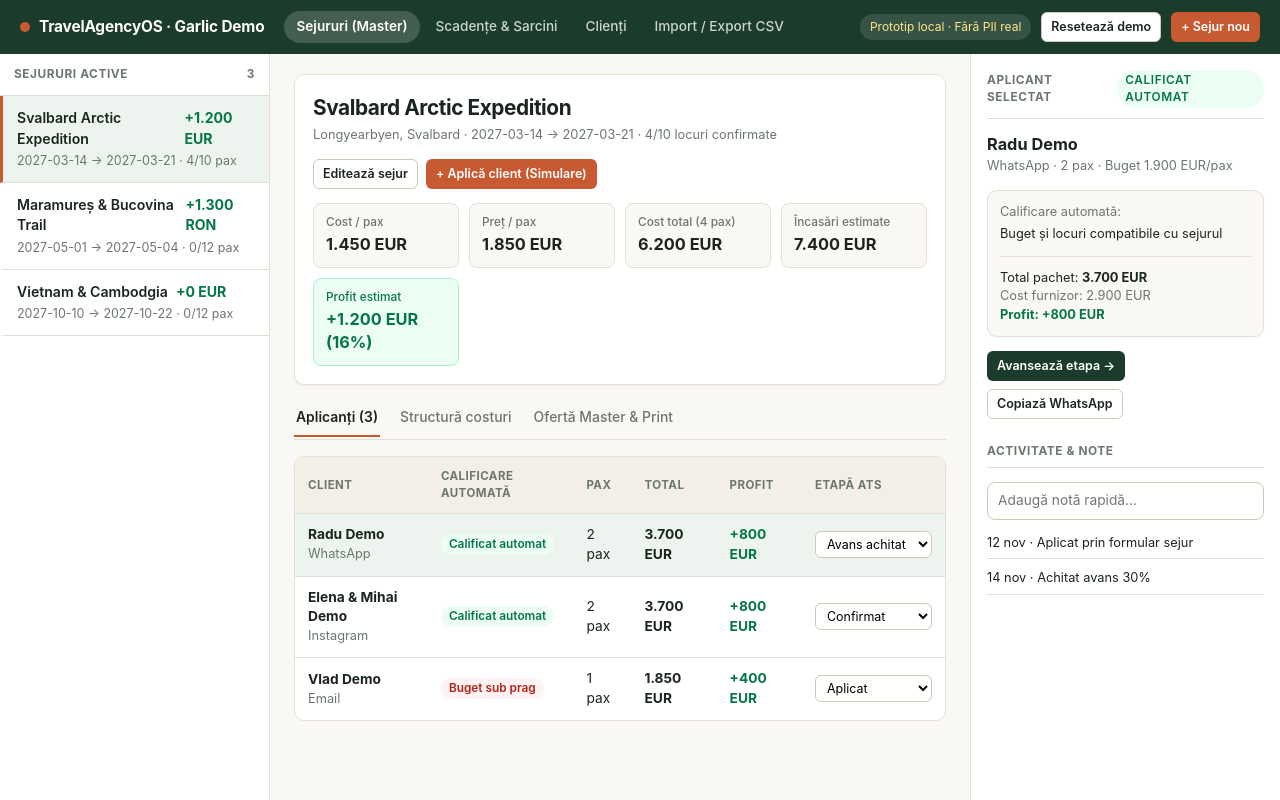
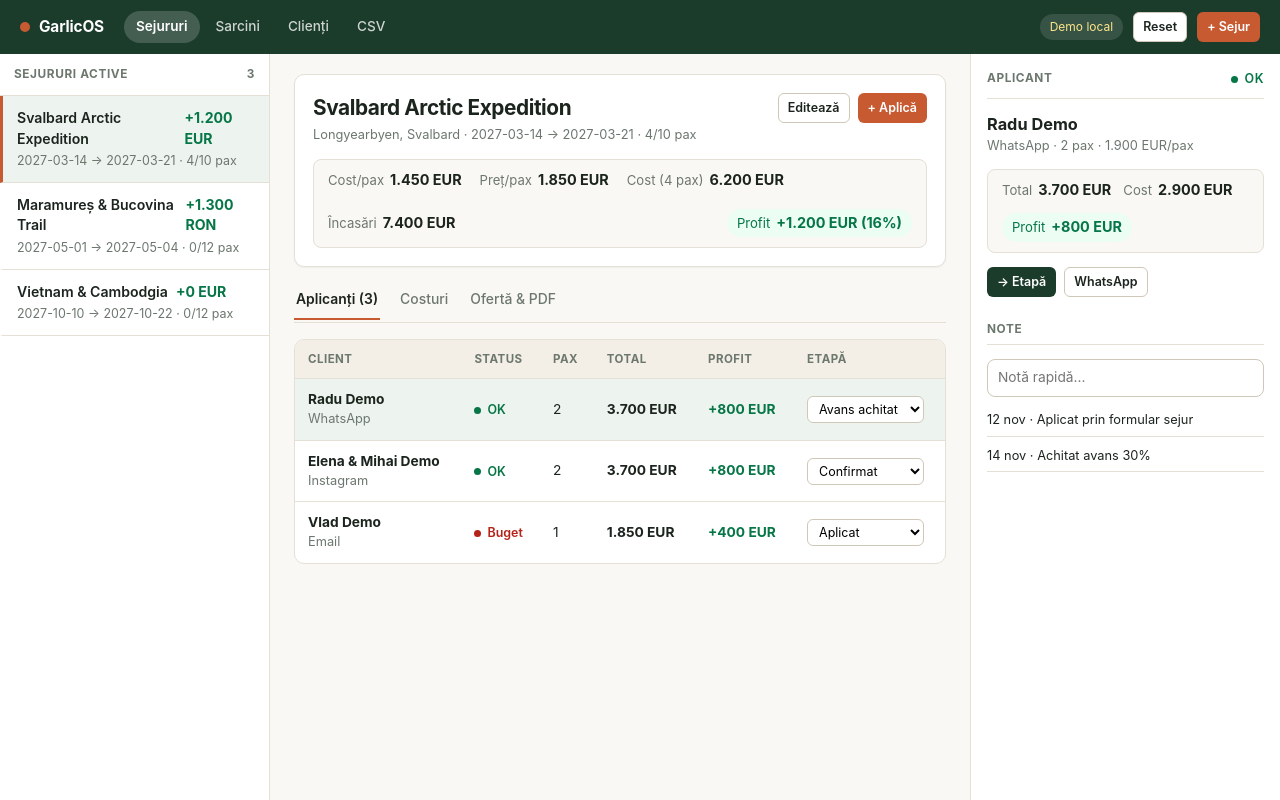
Before and after one commit to Roveraxel/TravelAgencyOS, a website with bundled scripts: page public/index.html in a window 1280 px wide. Built offline with nearby package versions, Linux system fonts and the light colour scheme.

Commit message:
ui: trim prose with status dots, compact metric strip, and short ATS labels

```diff
--- a/public/app.js
+++ b/public/app.js
@@ -178,6 +178,17 @@ function qualBadgeClass(status) {
   return 'badge badge-warning';
 }
 
+function qualDotHtml(status, reasons = []) {
+  const tip = esc((reasons || []).join('; '));
+  if (status === 'Calificat automat') {
+    return `<span class="qual-dot is-ok" title="${tip}">OK</span>`;
+  }
+  if (status === 'Buget sub prag') {
+    return `<span class="qual-dot is-low" title="${tip}">Buget</span>`;
+  }
+  return `<span class="qual-dot is-warn" title="${tip}">Verifică</span>`;
+}
+
 function showToast(msg) {
   const region = document.getElementById('toast-region');
   if (!region) return;
@@ -268,17 +279,17 @@ function renderMasterTripCenter(trip) {
           <thead>
             <tr>
               <th>Client</th>
-              <th>Calificare automată</th>
+              <th>Status</th>
               <th>Pax</th>
               <th>Total</th>
               <th>Profit</th>
-              <th>Etapă ATS</th>
+              <th>Etapă</th>
             </tr>
           </thead>
           <tbody>
             ${
               tripApps.length === 0
-                ? '<tr><td colspan="6" class="muted">Niciun aplicant încă. Folosiți „+ Aplică client”.</td></tr>'
+                ? '<tr><td colspan="6" class="muted">Niciun aplicant. Click „+ Aplică”.</td></tr>'
                 : tripApps
                     .map((a) => {
                       const cust = getCustomer(a.customerId);
@@ -289,8 +300,8 @@ function renderMasterTripCenter(trip) {
                       return `
                       <tr class="${selectedCls}" data-select-app="${esc(a.id)}">
                         <td><strong>${esc(cust.name)}</strong><div class="muted small">${esc(cust.channel)}</div></td>
-                        <td><span class="${qualBadgeClass(a.qualificationStatus)}">${esc(a.qualificationStatus)}</span></td>
-                        <td>${pax} pax</td>
+                        <td>${qualDotHtml(a.qualificationStatus, a.qualificationReasons)}</td>
+                        <td>${pax}</td>
                         <td><strong>${fmtMoney(total, trip.currency)}</strong></td>
                         <td class="profit-text">+${fmtMoney(profit, trip.currency)}</td>
                         <td>
@@ -357,41 +368,26 @@ function renderMasterTripCenter(trip) {
       <div class="master-header">
         <div>
           <h1>${esc(trip.title)}</h1>
-          <p class="muted small">${esc(trip.destination)} · ${esc(trip.dates)} · ${m.confirmedPax}/${trip.maxPax} locuri confirmate</p>
+          <p class="muted small">${esc(trip.destination)} · ${esc(trip.dates)} · ${m.confirmedPax}/${trip.maxPax} pax</p>
         </div>
         <div class="header-actions no-print">
-          <button type="button" class="btn btn-secondary btn-sm" id="edit-trip-top-btn">Editează sejur</button>
-          <button type="button" class="btn btn-accent btn-sm" id="apply-to-trip-btn">+ Aplică client (Simulare)</button>
+          <button type="button" class="btn btn-secondary btn-sm" id="edit-trip-top-btn">Editează</button>
+          <button type="button" class="btn btn-accent btn-sm" id="apply-to-trip-btn">+ Aplică</button>
         </div>
       </div>
-      <div class="econ-grid">
-        <div class="econ-box">
-          <div class="econ-label">Cost / pax</div>
-          <div class="econ-value">${fmtMoney(trip.costPerPax, trip.currency)}</div>
-        </div>
-        <div class="econ-box">
-          <div class="econ-label">Preț / pax</div>
-          <div class="econ-value">${fmtMoney(trip.pricePerPax, trip.currency)}</div>
-        </div>
-        <div class="econ-box">
-          <div class="econ-label">Cost total (${m.basisPax} pax)</div>
-          <div class="econ-value">${fmtMoney(m.totalCost, trip.currency)}</div>
-        </div>
-        <div class="econ-box">
-          <div class="econ-label">Încasări estimate</div>
-          <div class="econ-value">${fmtMoney(m.totalRevenue, trip.currency)}</div>
-        </div>
-        <div class="econ-box is-profit">
-          <div class="econ-label">Profit estimat</div>
-          <div class="econ-value">${m.profit >= 0 ? '+' : ''}${fmtMoney(m.profit, trip.currency)} (${m.marginPct}%)</div>
-        </div>
+      <div class="metric-strip">
+        <div class="metric-item"><span>Cost/pax</span><strong>${fmtMoney(trip.costPerPax, trip.currency)}</strong></div>
+        <div class="metric-item"><span>Preț/pax</span><strong>${fmtMoney(trip.pricePerPax, trip.currency)}</strong></div>
+        <div class="metric-item"><span>Cost (${m.basisPax} pax)</span><strong>${fmtMoney(m.totalCost, trip.currency)}</strong></div>
+        <div class="metric-item"><span>Încasări</span><strong>${fmtMoney(m.totalRevenue, trip.currency)}</strong></div>
+        <div class="metric-item is-profit"><span>Profit</span><strong>${m.profit >= 0 ? '+' : ''}${fmtMoney(m.profit, trip.currency)} (${m.marginPct}%)</strong></div>
       </div>
     </div>
 
     <div class="sub-tabs no-print">
       <button type="button" class="sub-tab-btn ${state.activeCenterTab === 'applicants' ? 'is-active' : ''}" data-center-tab="applicants">Aplicanți (${tripApps.length})</button>
-      <button type="button" class="sub-tab-btn ${state.activeCenterTab === 'costs' ? 'is-active' : ''}" data-center-tab="costs">Structură costuri</button>
-      <button type="button" class="sub-tab-btn ${state.activeCenterTab === 'offer' ? 'is-active' : ''}" data-center-tab="offer">Ofertă Master &amp; Print</button>
+      <button type="button" class="sub-tab-btn ${state.activeCenterTab === 'costs' ? 'is-active' : ''}" data-center-tab="costs">Costuri</button>
+      <button type="button" class="sub-tab-btn ${state.activeCenterTab === 'offer' ? 'is-active' : ''}" data-center-tab="offer">Ofertă &amp; PDF</button>
     </div>
 
     ${tabBodyHtml}
@@ -414,28 +410,25 @@ function renderApplicantRightRail(trip) {
 
   rail.innerHTML = `
     <div class="rail-header" style="padding:0 0 10px">
-      <span>Aplicant selectat</span>
-      <span class="${qualBadgeClass(app.qualificationStatus)}">${esc(app.qualificationStatus)}</span>
+      <span>Aplicant</span>
+      ${qualDotHtml(app.qualificationStatus, app.qualificationReasons)}
     </div>
     <div>
       <strong style="font-size:1.02rem">${esc(cust.name)}</strong>
-      <div class="muted small">${esc(cust.channel)} · ${pax} pax · Buget ${fmtMoney(app.budgetPerPax, trip.currency)}/pax</div>
+      <div class="muted small">${esc(cust.channel)} · ${pax} pax · ${fmtMoney(app.budgetPerPax, trip.currency)}/pax</div>
     </div>
-    <div class="card" style="padding:12px;background:var(--bg)">
-      <div class="small muted">Calificare automată:</div>
-      <div class="small" style="margin-top:4px">${esc((app.qualificationReasons || []).join('; '))}</div>
-      <hr class="divider">
-      <div class="small">Total pachet: <strong>${fmtMoney(total, trip.currency)}</strong></div>
-      <div class="small muted">Cost furnizor: ${fmtMoney(cost, trip.currency)}</div>
-      <div class="small profit-text">Profit: +${fmtMoney(profit, trip.currency)}</div>
+    <div class="metric-strip" style="gap:12px">
+      <div class="metric-item"><span>Total</span><strong>${fmtMoney(total, trip.currency)}</strong></div>
+      <div class="metric-item"><span>Cost</span><strong>${fmtMoney(cost, trip.currency)}</strong></div>
+      <div class="metric-item is-profit" style="margin-left:0"><span>Profit</span><strong>+${fmtMoney(profit, trip.currency)}</strong></div>
     </div>
     <div class="form-actions">
-      <button type="button" class="btn btn-primary btn-sm" id="rail-advance-btn">Avansează etapa →</button>
-      <button type="button" class="btn btn-secondary btn-sm" id="rail-wa-btn">Copiază WhatsApp</button>
+      <button type="button" class="btn btn-primary btn-sm" id="rail-advance-btn">→ Etapă</button>
+      <button type="button" class="btn btn-secondary btn-sm" id="rail-wa-btn">WhatsApp</button>
     </div>
-    <div class="rail-header" style="padding:10px 0 6px"><span>Activitate &amp; Note</span></div>
+    <div class="rail-header" style="padding:10px 0 6px"><span>Note</span></div>
     <form id="rail-note-form" class="form-actions">
-      <input id="rail-note-input" class="input" placeholder="Adaugă notă rapidă..." aria-label="Adaugă notă rapidă">
+      <input id="rail-note-input" class="input" placeholder="Notă rapidă..." aria-label="Notă rapidă">
     </form>
     <div class="stack">
       ${(app.notes || []).map((n) => `<div class="small" style="border-bottom:1px solid var(--border);padding-bottom:6px">${esc(n)}</div>`).join('')}
--- a/public/index.html
+++ b/public/index.html
@@ -11,21 +11,21 @@
     <div class="topbar-left">
       <div class="brand">
         <span class="brand-dot" aria-hidden="true"></span>
-        <span>TravelAgencyOS · Garlic Demo</span>
+        <span>GarlicOS</span>
       </div>
       <nav class="top-nav" role="tablist" aria-label="Navigație principală">
-        <button type="button" class="top-nav-btn is-active" data-view="trips" role="tab" aria-selected="true">Sejururi (Master)</button>
-        <button type="button" class="top-nav-btn" data-view="tasks" role="tab" aria-selected="false">Scadențe &amp; Sarcini</button>
+        <button type="button" class="top-nav-btn is-active" data-view="trips" role="tab" aria-selected="true">Sejururi</button>
+        <button type="button" class="top-nav-btn" data-view="tasks" role="tab" aria-selected="false">Sarcini</button>
         <button type="button" class="top-nav-btn" data-view="customers" role="tab" aria-selected="false">Clienți</button>
-        <button type="button" class="top-nav-btn" data-view="csv" role="tab" aria-selected="false">Import / Export CSV</button>
+        <button type="button" class="top-nav-btn" data-view="csv" role="tab" aria-selected="false">CSV</button>
       </nav>
     </div>
     <div class="topbar-right">
       <span class="local-pill" title="Date salvate exclusiv în localStorage; nu introduceți CNP sau date reale">
-        Prototip local · Fără PII real
+        Demo local
       </span>
-      <button type="button" id="reset-demo-btn" class="btn btn-secondary btn-sm">Resetează demo</button>
-      <button type="button" id="new-trip-btn" class="btn btn-accent btn-sm">+ Sejur nou</button>
+      <button type="button" id="reset-demo-btn" class="btn btn-secondary btn-sm">Reset</button>
+      <button type="button" id="new-trip-btn" class="btn btn-accent btn-sm">+ Sejur</button>
     </div>
   </header>
 
--- a/public/styles.css
+++ b/public/styles.css
@@ -367,6 +367,73 @@ body {
   color: var(--accent);
 }
 
+.qual-dot {
+  display: inline-flex;
+  align-items: center;
+  gap: 6px;
+  font-size: 0.78rem;
+  font-weight: 600;
+}
+
+.qual-dot::before {
+  content: "";
+  width: 7px;
+  height: 7px;
+  border-radius: 999px;
+  background: currentColor;
+}
+
+.qual-dot.is-ok {
+  color: var(--profit-text);
+}
+
+.qual-dot.is-low {
+  color: var(--danger);
+}
+
+.qual-dot.is-warn {
+  color: var(--amber-text);
+}
+
+.metric-strip {
+  display: flex;
+  flex-wrap: wrap;
+  gap: 18px;
+  padding: 10px 14px;
+  background: var(--bg);
+  border: 1px solid var(--border);
+  border-radius: 8px;
+  align-items: center;
+}
+
+.metric-item {
+  display: flex;
+  align-items: baseline;
+  gap: 6px;
+  font-size: 0.82rem;
+}
+
+.metric-item span {
+  color: var(--muted);
+}
+
+.metric-item strong {
+  color: var(--text);
+  font-size: 0.9rem;
+}
+
+.metric-item.is-profit {
+  margin-left: auto;
+  background: var(--profit-bg);
+  padding: 4px 10px;
+  border-radius: 999px;
+}
+
+.metric-item.is-profit span,
+.metric-item.is-profit strong {
+  color: var(--profit-text);
+}
+
 .btn {
   border: 1px solid transparent;
   border-radius: 8px;
```
